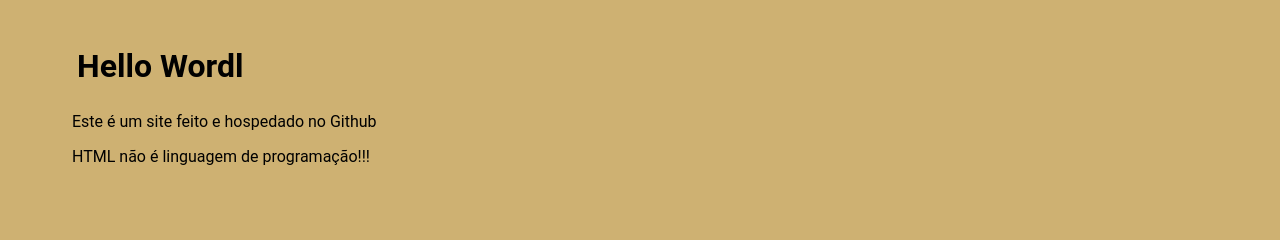
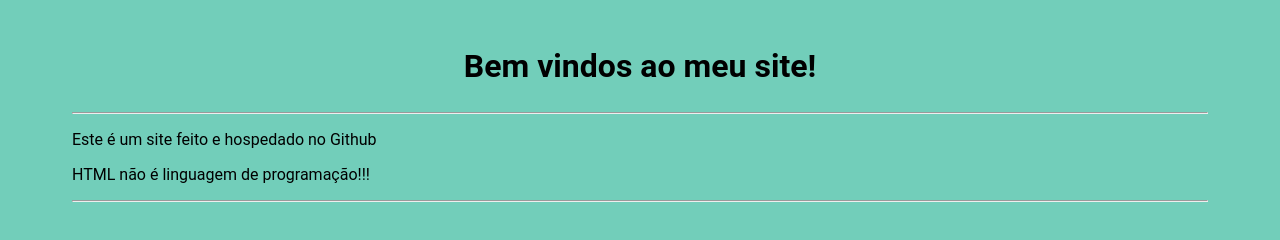
Before and after one commit to Matheuszin16/Matheuszin16.github.io, a plain HTML site: page index.html in a window 1280 px wide. Drawn offline with Linux system fonts and the light colour scheme.

Commit message:
Atualização no site

```diff
--- a/css/my.css
+++ b/css/my.css
@@ -1,7 +1,7 @@
 /*css*/
 
 body {
-	background: rgb(206, 177, 114);
+	background: rgb(114, 206, 186);
 	font-family: 'Roboto', sans-serif;
   padding: 1% 5%;
   /*margin: 10em auto;
@@ -17,6 +17,7 @@ h1 {
   font-family: 'Roboto', sans-serif;
   font-size: 24;
   padding: 5px;
+  text-align:center
 
 }
 
--- a/index.html
+++ b/index.html
@@ -5,7 +5,9 @@
 </head>
 
 <body>
-    <h1>Hello Wordl</h1>
+    <h1>Bem vindos ao meu site!</h1>
+    <hr>
     <p>Este é um site feito e hospedado no Github</p>
     <p>HTML não é linguagem de programação!!!</p>
+    <hr>
 </body>
```
